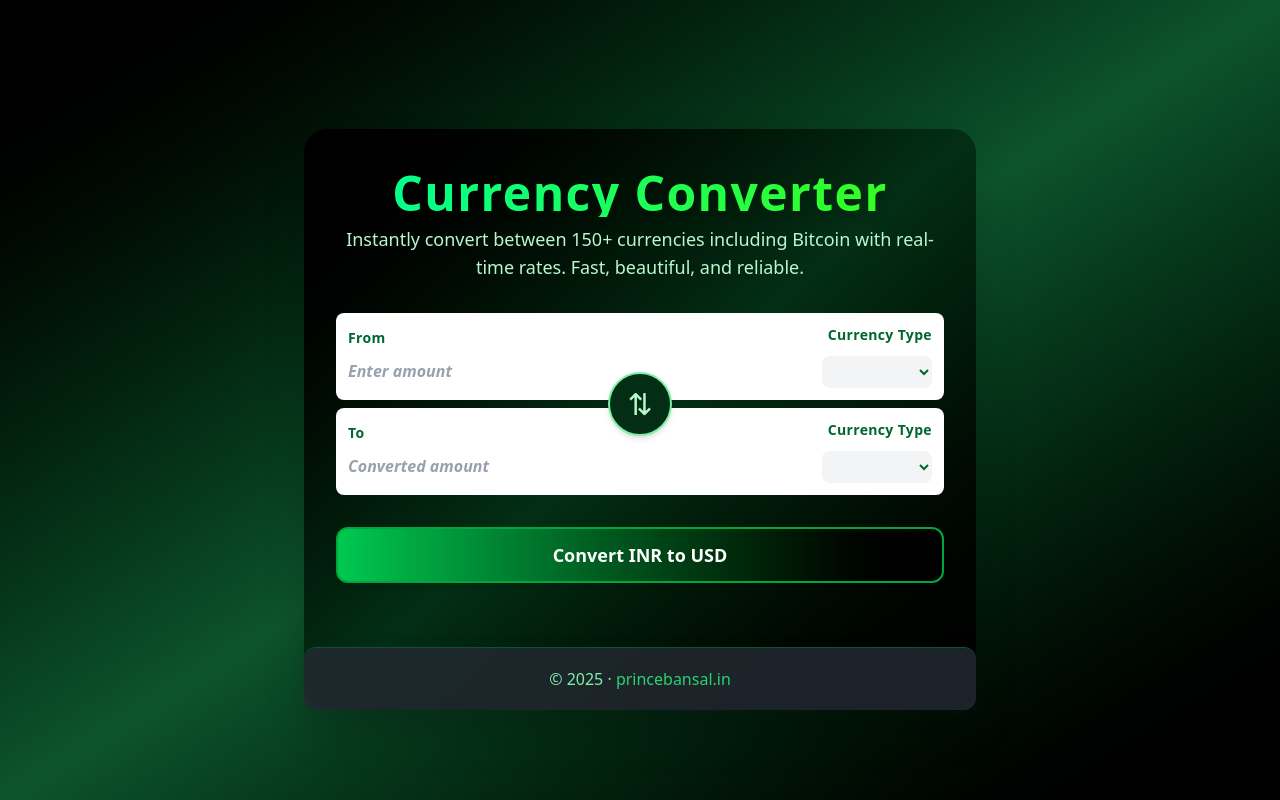
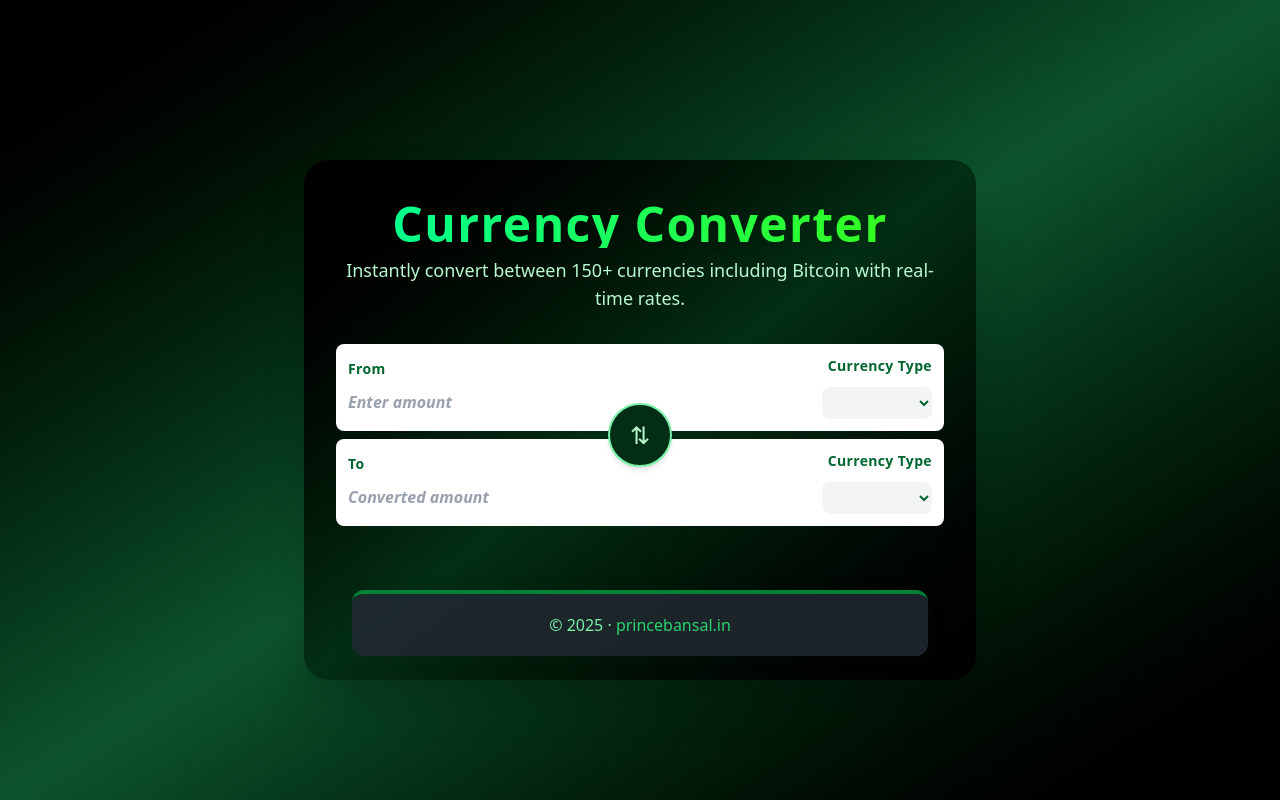
Before and after one commit to princebansal7/currency-converter, a React (Vite) app: page / in a window 1280 px wide. Built offline with nearby package versions, Linux system fonts and the light colour scheme; no server answers.

Commit message:
removed redundant button

```diff
--- a/src/App.jsx
+++ b/src/App.jsx
@@ -48,8 +48,7 @@ function App() {
                         </h1>
                         <p className="text-base md:text-lg text-green-200 font-medium mb-6 animate__animated animate__fadeInUp text-center">
                             Instantly convert between 150+ currencies including
-                            Bitcoin with real-time rates. Fast, beautiful, and
-                            reliable.
+                            Bitcoin with real-time rates.
                         </p>
                     </div>
                     <form
@@ -85,7 +84,7 @@ function App() {
                                     onClick={swap}
                                     aria-label="Swap currencies"
                                 >
-                                    <span className="text-3xl">&#8645;</span>
+                                    <span className="text-2xl">&#8645;</span>
                                 </button>
                             </div>
                             <InputBox
@@ -102,15 +101,15 @@ function App() {
                                 currencyUppercase={true}
                             />
                         </div>
-                        <button
+                        {/* <button
                             type="submit"
                             className="w-full bg-gradient-to-r from-green-500 to-black text-white px-4 py-3 rounded-xl font-semibold text-lg shadow-md hover:from-black hover:to-green-500 transition-all duration-200 mt-8 border-2 border-green-600"
                         >
                             Convert {fromCurrency.toUpperCase()} to{" "}
                             {toCurrency.toUpperCase()}
-                        </button>
+                        </button> */}
                     </form>
-                    <footer className="footer-card animate-card-fade-in bg-gradient-to-br from-black via-green-950 to-black/90 text-green-300 px-4 sm:px-8 pb-6 pt-2 border-t border-green-900 mt-2 text-center flex flex-col items-center">
+                    <footer className="footer-card animate-footer-fade-in bg-gradient-to-br from-black via-green-950 to-black/90 text-green-300 px-6 sm:px-12 pb-6 pt-3 border-t-4 border-green-700 mt-10 mb-6 mx-auto rounded-2xl shadow-2xl text-center flex flex-col items-center max-w-xl">
                         <span className="w-full text-green-300">
                             &copy; {year} ·{"  "}
                             <a
--- a/src/index.css
+++ b/src/index.css
@@ -1,4 +1,18 @@
 @import "tailwindcss";
+
+@keyframes footerFadeInUp {
+    0% {
+        opacity: 0;
+        transform: translateY(40px) scale(0.98);
+    }
+    100% {
+        opacity: 1;
+        transform: translateY(0) scale(1);
+    }
+}
+.animate-footer-fade-in {
+    animation: footerFadeInUp 1s cubic-bezier(0.4, 0, 0.2, 1) both;
+}
 
 /* Card fade-in animation */
 @keyframes cardFadeIn {
```
